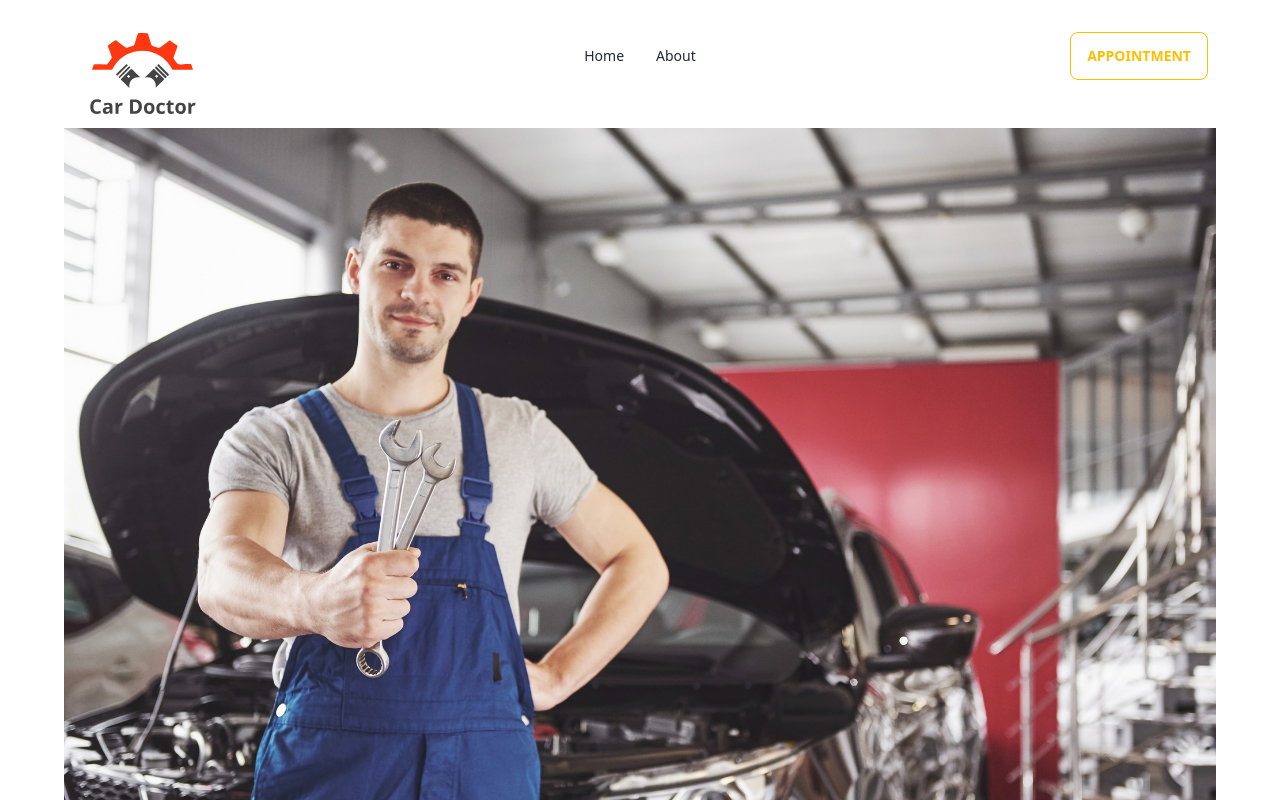
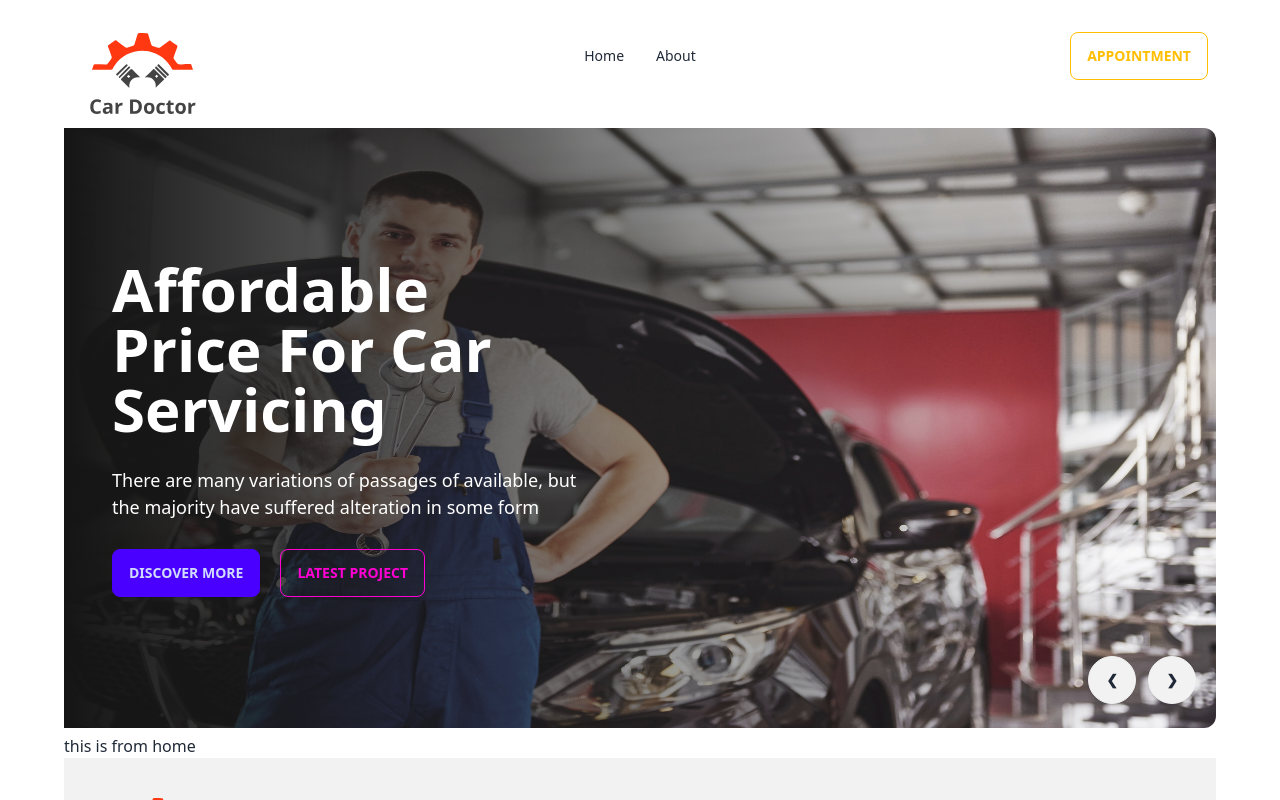
Before and after one commit to shahin2525/car-doctor-client, a React (Vite) app: page / in a window 1280 px wide. Shown: the top 800 px of the page. Built offline with nearby package versions, Linux system fonts and the light colour scheme.

Commit message:
add banner text

```diff
--- a/src/pages/Home/Banner/Banner.jsx
+++ b/src/pages/Home/Banner/Banner.jsx
@@ -6,12 +6,30 @@ import BannerArrow from "../BannerArrow/BannerArrow";
 
 const Banner = () => {
   return (
-    <div className="carousel w-full">
+    <div className="carousel w-full h-[600px]">
       <div id="slide1" className="carousel-item relative w-full">
-        <img src={img1} className="w-full" />
+        <img src={img1} className="w-full rounded-xl " />
+        <div className="absolute top-0 left-0 flex items-center h-full bg-gradient-to-r from-[#151515] to-[rgba(21,21,21,0)]">
+          <div className="text-white w-1/2 space-y-7 pl-12">
+            <h1 className="font-bold text-6xl">
+              Affordable Price For Car Servicing
+            </h1>
+            <p className="font-normal text-[18px] ">
+              There are many variations of passages of available, but the
+              majority have suffered alteration in some form
+            </p>
+            <div>
+              <button className="btn btn-primary mr-5">DISCOVER MORE</button>
+              <button className="btn btn-outline btn-secondary">
+                LATEST PROJECT
+              </button>
+            </div>
+          </div>
+        </div>
 
         <BannerArrow part1="#slide4" part2="#slide2"></BannerArrow>
       </div>
+
       <div id="slide2" className="carousel-item relative w-full">
         <img src={img2} className="w-full" />
         <BannerArrow part1="#slide1" part2="#slide3"></BannerArrow>
```
